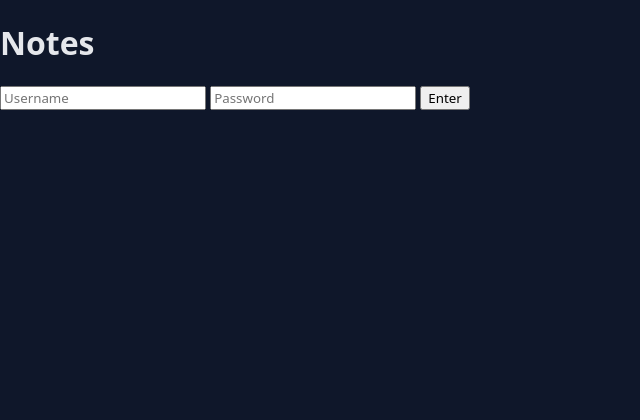
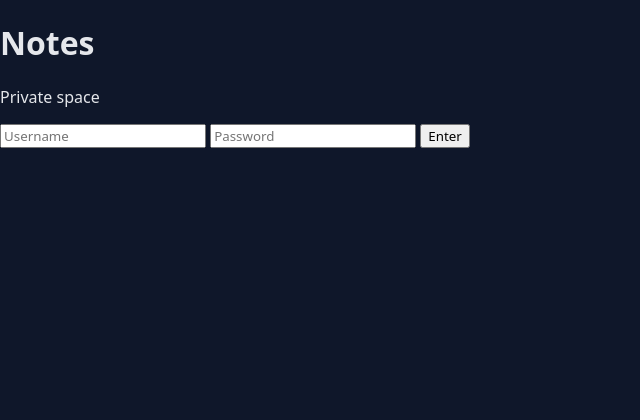
Before and after one commit to Phantom2031/private-chat, a Flask app: page / in a window 1280 px wide. Shown: the top 420 px of the page, without its empty margins (0-640 px from the left). Run offline with Flask 3, Linux system fonts and the light colour scheme.

Commit message:
Update index.html

```diff
--- a/templates/index.html
+++ b/templates/index.html
@@ -4,12 +4,16 @@
   <meta charset="UTF-8">
   <meta name="viewport" content="width=device-width, initial-scale=1">
   <title>Notes</title>
+
+  <!-- IMPORTANT: this is correct -->
   <link rel="stylesheet" href="{{ url_for('static', filename='style.css') }}">
 </head>
 
 <body class="login-body">
+
   <div class="login-wrapper">
     <h1>Notes</h1>
+    <p class="login-sub">Private space</p>
 
     <form method="post">
       <input name="username" placeholder="Username" required>
@@ -17,5 +21,6 @@
       <button type="submit">Enter</button>
     </form>
   </div>
+
 </body>
 </html>
```
